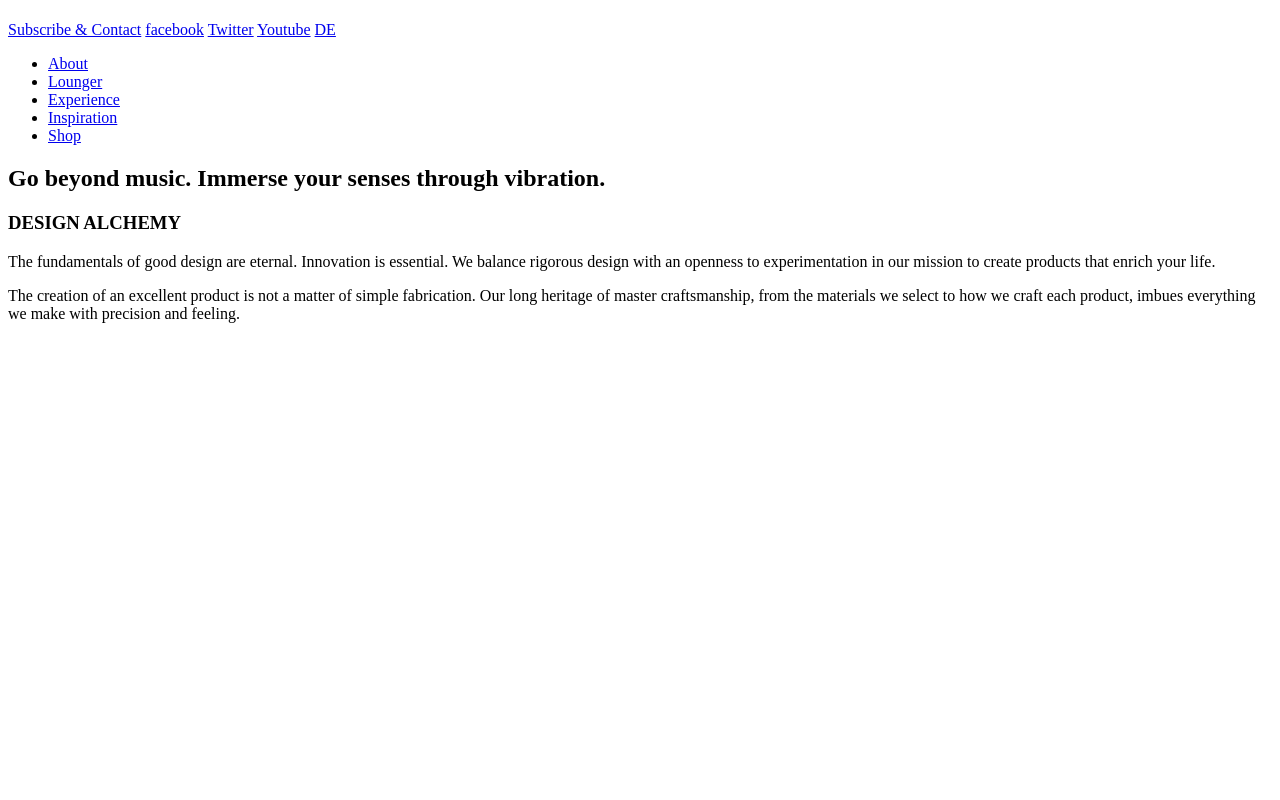
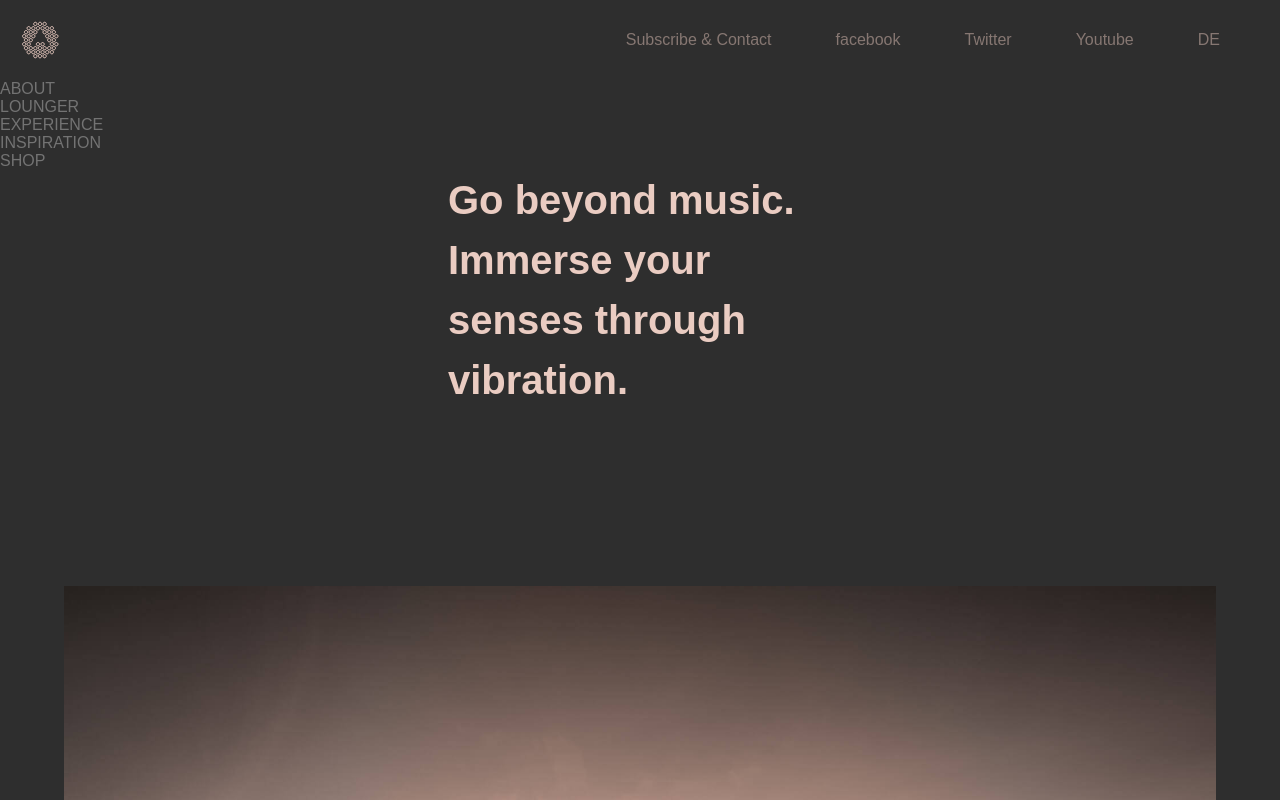
Before and after one commit to kleeblattdev/project_headphone, a plain HTML site: page index.html in a window 1280 px wide. Shown: the top 800 px of the page. Drawn offline with Linux system fonts and the light colour scheme; a web font is replaced by a local one.

Commit message:
added styling to about page

```diff
--- a/assets/scss/main.scss
+++ b/assets/scss/main.scss
@@ -3,7 +3,7 @@ $colorDarkgray:#2e2e2e;
 $colorLightgray:rgb(115, 115, 115);
 $colorBrown:#867772;
 $colorBeige:rgb(234, 204, 194);
-$colorLightBeige: #ebccc2;
+$colorDarkBeige: #ebccc2;
 $colorWhite:#fff;
 
 @font-face {
@@ -11,7 +11,20 @@ $colorWhite:#fff;
     src: url(../fonts/Work_Sans/WorkSans-VariableFont_wght.ttf);
 }
 
+
+
 $fontWorkSans: 'Work Sans', sans-serif;
+
+@mixin flex($display,$justContent,$alignItems){
+    display: $display;
+    justify-content: $justContent;
+    align-items: $alignItems;
+}
+
+@mixin fontSizeWght($fontSize, $fontWght){
+    font-size: $fontSize;
+    font-variation-settings: "wght" $fontWght;
+}
 
 /* =================== Global Style =================== */
 
@@ -25,14 +38,100 @@ h2, h3, h4, p, a{
     font-family: $fontWorkSans;
 }
 
+h2,h3,h4{
+    color: $colorBeige;
+}
+
+h2{
+    @include fontSizeWght(2.5rem, 100);
+}
+
+h3{
+    @include fontSizeWght(2.5rem, 300);
+    letter-spacing: 0.2em;
+    margin-bottom: 20px;
+}
+
+a{
+    text-decoration: none;
+    &:hover{
+        color: $colorWhite;
+        transition: 1s ease-in;
+    }
+}
+
+header, main, nav{
+    background-color: $colorDarkgray;
+}
+
+p, .navLink{
+    color: $colorLightgray;
+}
+
+p{
+    @include fontSizeWght(1.2rem, 400);
+    line-height: 1.8em;
+    margin-bottom: 10px;
+}
 
 /* =================== Header Style =================== */
 
+header{
+    @include flex(flex, space-between, center);
+    h1{
+        padding: 40px;
+        background-image: url(../img/logo.svg);
+        background-repeat: no-repeat;
+        background-position: center;;
+    }
+    .socialLink{
+        color: $colorBrown;
+        margin-right: 60px;
+    }
+}
+
 /* =================== Side Navbar Style =================== */
+
+.navLink{
+    text-transform: uppercase;
+}
 
 /* =================== Main Style =================== */
 
 /* =================== About Style =================== */
+.aboutOpener{
+    @include flex(flex, center, center);
+    position: relative;
+    width: 90vw;
+    background: no-repeat url(../img/section-about-1.jpg) bottom;
+    background-size: contain;
+    margin: 0 auto;
+    padding: 70vh 0;
+
+    h2{
+        position: absolute;
+        top: 0;
+        width: 30vw;
+        line-height: 1.5em;
+    }
+}
+
+.aboutDesign{
+    @include flex(flex, space-between, center);
+    height: 80vh;
+    padding: 20vh 8vw;
+    div{
+        background: no-repeat url(../img/BS1_NYC_Home.webp);
+        background-size: cover;
+        padding: 250px;
+    }
+    article{
+        width: 40vw;
+        p{
+            margin-right: 55px;
+        }
+    }
+}
 
 /* =================== Lounger Style =================== */
 
--- a/index.html
+++ b/index.html
@@ -11,28 +11,31 @@
     <!-- =================== Header =================== -->
     <header>
         <h1 id="logo"></h1>
-        <a href="#">Subscribe & Contact</a>
-        <a href="#">facebook</a>
-        <a href="#">Twitter</a>
-        <a href="#">Youtube</a>
-        <a href="#">DE</a>
+        <section>
+            <a href="#" class="socialLink">Subscribe & Contact</a>
+            <a href="#" class="socialLink">facebook</a>
+            <a href="#" class="socialLink">Twitter</a>
+            <a href="#" class="socialLink">Youtube</a>
+            <a href="#" class="socialLink">DE</a>
+        </section>
     </header>
     <!-- =================== side navbar =================== -->
     <nav>
         <ul>
-            <li><a href="index.html">About</a></li>
-            <li><a href="./assets/html/lounger.html">Lounger</a></li>
-            <li><a href="./assets/html/experience.html">Experience</a></li>
-            <li><a href="./assets/html/inspiration.html">Inspiration</a></li>
-            <li><a href="./assets/html/shop.html">Shop</a></li>
+            <li><a href="index.html" class="navLink">About</a></li>
+            <li><a href="./assets/html/lounger.html" class="navLink">Lounger</a></li>
+            <li><a href="./assets/html/experience.html" class="navLink">Experience</a></li>
+            <li><a href="./assets/html/inspiration.html" class="navLink">Inspiration</a></li>
+            <li><a href="./assets/html/shop.html" class="navLink">Shop</a></li>
         </ul>
     </nav>
     <!-- =================== Main About=================== -->
-    <main>
-        <section class="AboutOpener">
+    <main id="aboutPage">
+        <section class="aboutOpener">
             <h2>Go beyond music. Immerse your senses through vibration.</h2>
         </section>
         <section class="aboutDesign">
+            <div></div>
             <article>
                 <h3>DESIGN ALCHEMY </h3>
                 <p>The fundamentals of good design are eternal. Innovation is essential. We balance rigorous design with an openness to experimentation in our mission to create products that enrich your life.</p>
```
Also changed, not shown: assets/html/experience.html (+13 -11 lines), assets/html/inspiration.html (+13 -11 lines), assets/html/lounger.html (+13 -11 lines), assets/html/shop.html (+13 -11 lines), assets/css/style.css, 1 other file.
